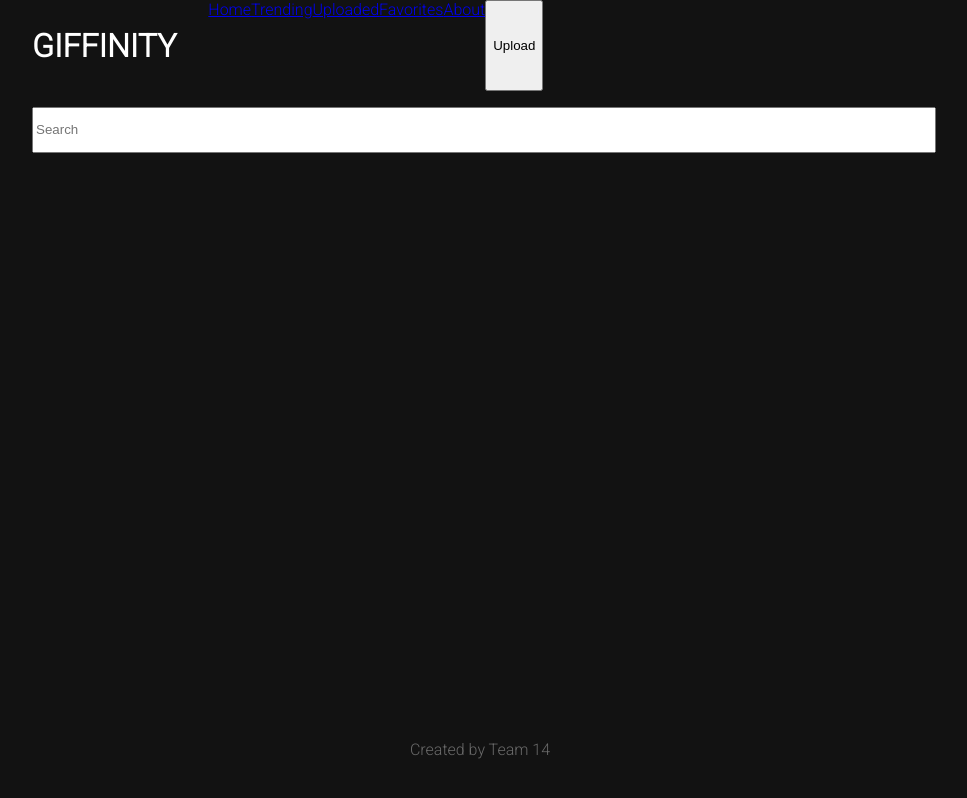
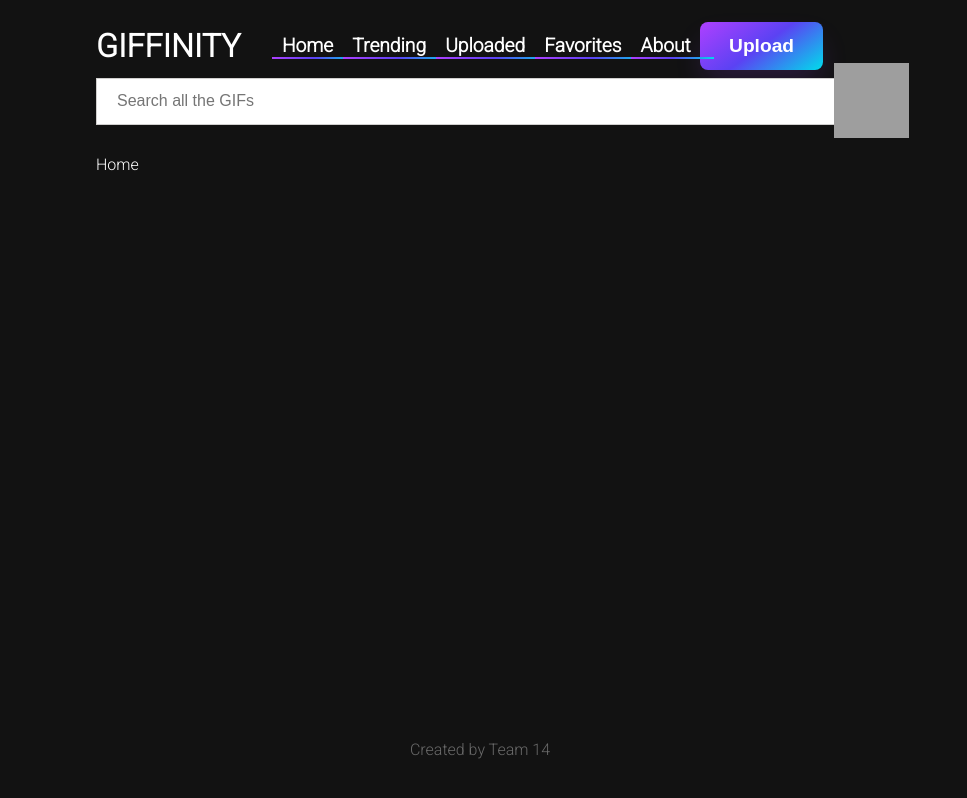
Before and after one commit to Giphy-Project-Buddy-Group-14/Giphy, a website with bundled scripts: page index.html in a window 1280 px wide. Shown: the whole page, without its empty margins (160-1127 px from the left). Built offline with nearby package versions, Linux system fonts and the light colour scheme; grey boxes are pictures that could not be loaded.

Commit message:
style header

```diff
--- a/index.html
+++ b/index.html
@@ -1,5 +1,6 @@
 <!DOCTYPE html>
 <html lang="en">
+
 <head>
   <meta charset="UTF-8">
   <meta name="viewport" content="width=device-width, initial-scale=1.0">
@@ -11,6 +12,7 @@
   <link rel="stylesheet" href='https://unpkg.com/boxicons@2.0.7/css/boxicons.min.css'>
   <link rel="stylesheet" href="https://fonts.googleapis.com/css2?family=Poppins:wght@300;400;500&display=swap">
 </head>
+
 <body>
   <div id="app">
     <header></header>
@@ -23,7 +25,11 @@
       <a href="#" class="nav-link" data-page="favorites">Favorites</a>
       <a href="#" class="nav-link" data-page="about">About</a>
       <button href="#" class="nav-link" data-page="upload">Upload</button>
-      <input id="search" type="text" placeholder="Search">
+      <form class="search-container">
+        <input type="text" id="search" placeholder="Search all the GIFs">
+        <a href="#"><img class="search-icon"
+            src="http://www.endlessicons.com/wp-content/uploads/2012/12/search-icon.png"></a>
+      </form>
     </nav>
     <div id="container">
       <!-- start placeholders -->
@@ -37,4 +43,5 @@
   <script src="./src/index.js" type="module"></script>
   <!-- end app -->
 </body>
+
 </html>
--- a/styles/main.css
+++ b/styles/main.css
@@ -1,4 +1,7 @@
 @import url('/styles/upload.css');
+@import url('/styles/search.css');
+@import url('/styles/upload-button.css');
+@import url('/styles/nav.css');
 
 body {
   background-color: #121212;
@@ -16,7 +19,7 @@ body {
 }
 
 #app {
-  width: 70%;
+  width: 60%;
   margin-left: auto;
   margin-right: auto;
   min-height: calc(100vh - 50px - 10px);
@@ -29,14 +32,6 @@ footer {
   margin-top: auto;
 }
 
-#search {
-  position: absolute;
-  margin-top: 8em;
-  width: 70%;
-  height: 3em;
+#container {
+  margin-top: 4em;
 }
-
-nav {
-  grid-area: menu;
-  display: flex;
-}
--- /dev/null
+++ b/styles/nav.css
@@ -0,0 +1,35 @@
+nav {
+    display: flex;
+    align-items: center;
+}
+
+nav>a {
+    font-size: larger;
+    font-weight: bolder;
+    text-decoration: none;
+    color: white;
+    position: relative;
+    margin-bottom: 0;
+    height: fit-content;
+    padding-left: 0.5em;
+    padding-right: 0.5em;
+}
+
+nav>a::after {
+    content: '';
+    position: absolute;
+    left: 0;
+    bottom: -2px;
+    /* Adjust the position to control the distance between text and line */
+    width: 120%;
+    height: 2px;
+    /* Adjust the line thickness as needed */
+    background: linear-gradient(144deg,#AF40FF, #5B42F3 50%,#00DDEB);
+    /* Adjust gradient colors */
+}
+
+/* Add a background gradient change on hover */
+nav>a:hover {
+    background: linear-gradient(144deg,#AF40FF, #5B42F3 50%,#00DDEB);
+    /* Adjust gradient colors */
+}
--- /dev/null
+++ b/styles/search.css
@@ -0,0 +1,42 @@
+.search-container {
+    position: absolute;
+    margin-top: 7em;
+    width: 60%;
+    height: 3em;
+  }
+
+  input#search{
+    margin: 0 auto;
+    width: 100%;
+    height: 45px;
+    padding: 0 20px;
+    font-size: 1rem;
+    border: 1px solid #D0CFCE;
+    outline: none;
+    &:focus{
+      border: 1px solid #008ABF;
+      transition: 0.35s ease;
+      color: #008ABF;
+      &::-webkit-input-placeholder{
+        transition: opacity 0.45s ease;
+          opacity: 0;
+       }
+      &::-moz-placeholder {
+        transition: opacity 0.45s ease;
+          opacity: 0;
+       }
+      &:-ms-placeholder {
+       transition: opacity 0.45s ease;
+         opacity: 0;
+       }
+     }
+   }
+
+  .search-icon{
+    position: relative;
+    float: right;
+    width: 75px;
+    height: 75px;
+    top: -62px;
+    right: -45px;
+  }
--- /dev/null
+++ b/styles/upload-button.css
@@ -0,0 +1,29 @@
+nav>button {
+  align-items: center;
+  background-image: linear-gradient(144deg,#AF40FF, #5B42F3 50%,#00DDEB);
+  border: 0;
+  border-radius: 8px;
+  box-shadow: rgba(151, 65, 252, 0.2) 0 15px 30px -5px;
+  box-sizing: border-box;
+  color: #FFFFFF;
+  display: flex;
+  font-size: larger;
+  font-weight: bold;
+  justify-content: center;
+  line-height: 0.5em;
+  max-width: 100%;
+  min-width: 1em;
+  padding: 1em 1.5em;
+  text-decoration: none;
+  user-select: none;
+  -webkit-user-select: none;
+  touch-action: manipulation;
+  white-space: nowrap;
+  cursor: pointer;
+  height: 100%;
+}
+
+nav>button:active,
+nav>button:hover {
+  outline: 0;
+}
```
